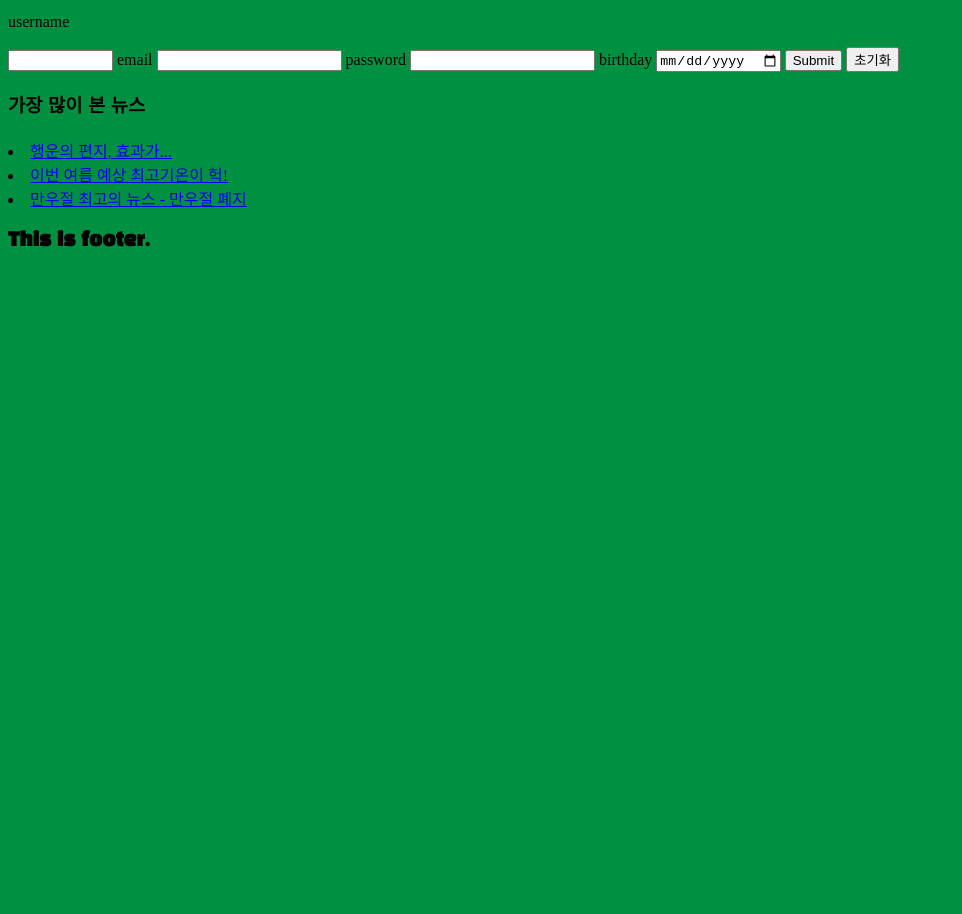
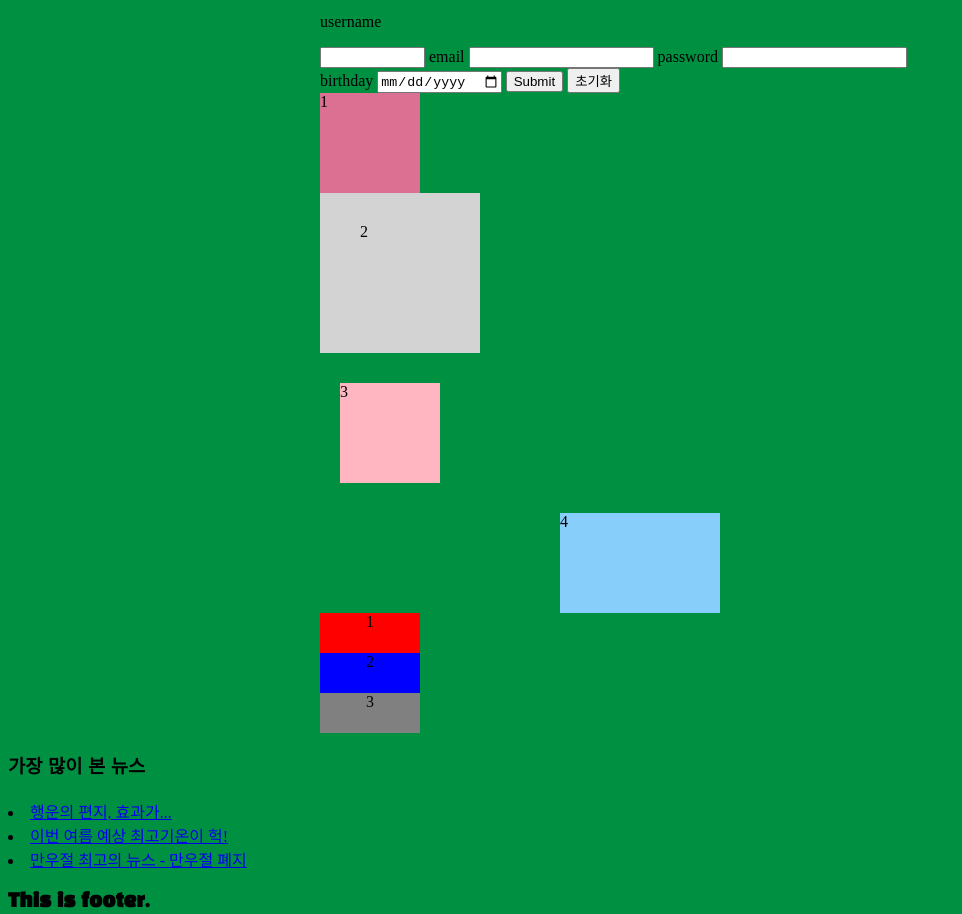
Before and after one commit to sungdaeun/24-km-web, a plain HTML site: page index.html in a window 1280 px wide. Shown: the part 1016-1930 px from the top of the page, without its empty margins (0-962 px from the left). Before the commit the page ends 1269 px from the top, so only its background shows below. Drawn offline with Linux system fonts and the light colour scheme.

Commit message:
css해봄

```diff
--- a/index.html
+++ b/index.html
@@ -29,7 +29,7 @@
         </ul>
       </nav>
     </header>
-    <main>
+    <main style="width: 640px; margin: 0 auto;">
       <section><!--큰구조들을 묶어내고 싶을 때 사용-->
         <H2>Headline</H2>
         <article id="article1"><!--반복되는 요소를 사용하고싶을때-->
@@ -123,6 +123,52 @@
           <button type="reset">초기화</button>
         </form>
       </section>
+      <style>
+        .div-square{
+          width: 100px;
+          height: 100px;
+        }
+        .sq-pd {
+          /*padding: 10px;*/
+          /*padding: 10px 20px;*/
+          /*padding: 10px 20px 30px;*/
+          padding: 10px 20px 30px 40px;
+          padding-top: 30px;
+        }
+        .sq-mg {
+          margin: 30px 20px;
+        }
+        .div-center {
+          margin: 0 auto;
+          width: 25%;
+        }
+      </style>
+      <section>
+        <div class="div-square" style="background-color: palevioletred;">1</div>
+        <div class="div-square sq-pd" style="background-color: lightgray;">2</div>
+        <div class="div-square sq-mg" style="background-color: lightpink;" >3</div>
+        <div class="div-square div-center" style="background-color: lightskyblue;"">4</div>
+        </section>
+        <style>
+        .flex-container {
+        display: flex;
+        width: 295px;
+        height: 120px;
+        /*
+        flex-direction: row;
+        flex-wrap: nowrap;
+        */
+        flex-flow: column nowrap;
+        }
+        .flex-box {width: 100px; height:100px; text-align:center;}
+        .bg-red {background-color: red;}
+        .bg-blue {background-color: blue;}
+        .bg-gray {background-color: gray;} </style>
+        <section class="flex-container">
+        <article class="flex-box bg-red">1</article>
+        <article class="flex-box bg-blue">2</article>
+        <article class="flex-box bg-gray">3</article>
+        </section>
     </main>
     <aside>
       <h3>가장 많이 본 뉴스</h3>
```
